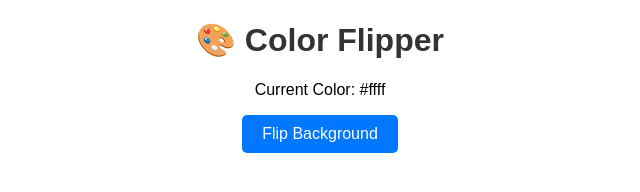
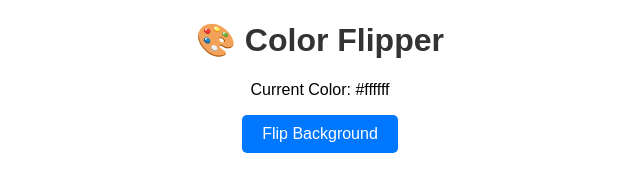
Before and after one commit to kajalchauhan9350/project_for_practice, a plain HTML site: page index.html in a window 1280 px wide. Shown: the full height of the page, 320-960 px from the left. Drawn offline with Linux system fonts and the light colour scheme.

Commit message:
updation of structur

```diff
--- a/index.html
+++ b/index.html
@@ -9,10 +9,11 @@
 <body>
   <div class="card">
     <h1>🎨 Color Flipper</h1>
-    <p>Current Color: <span id="colorCode">#ffff</span></p>
+    <p>Current Color: <span id="colorCode">#ffffff</span></p>
     <button id="flipBtn">Flip Background</button>
   </div>
 
+  <!-- ✅ Make sure this is at the end -->
   <script src="script.js"></script>
 </body>
 </html>
```
